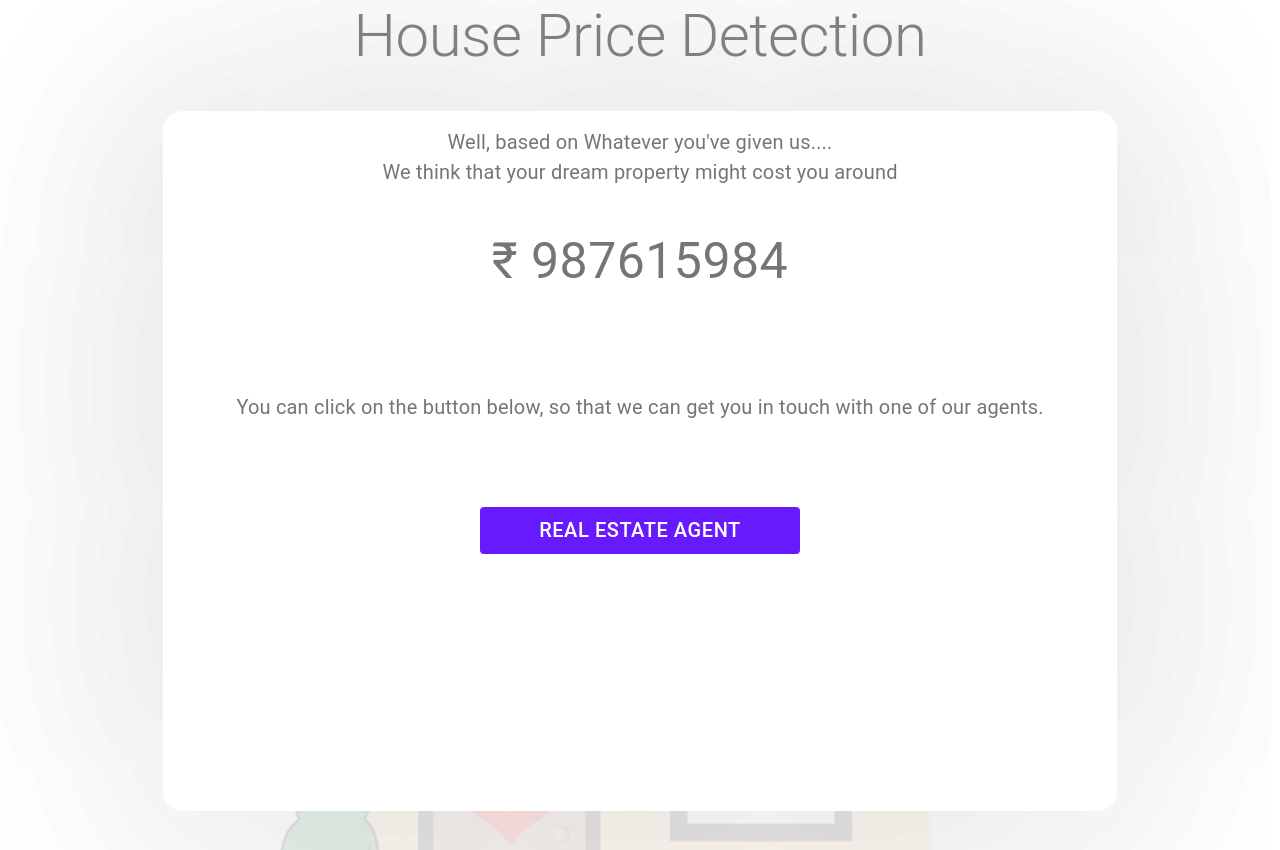
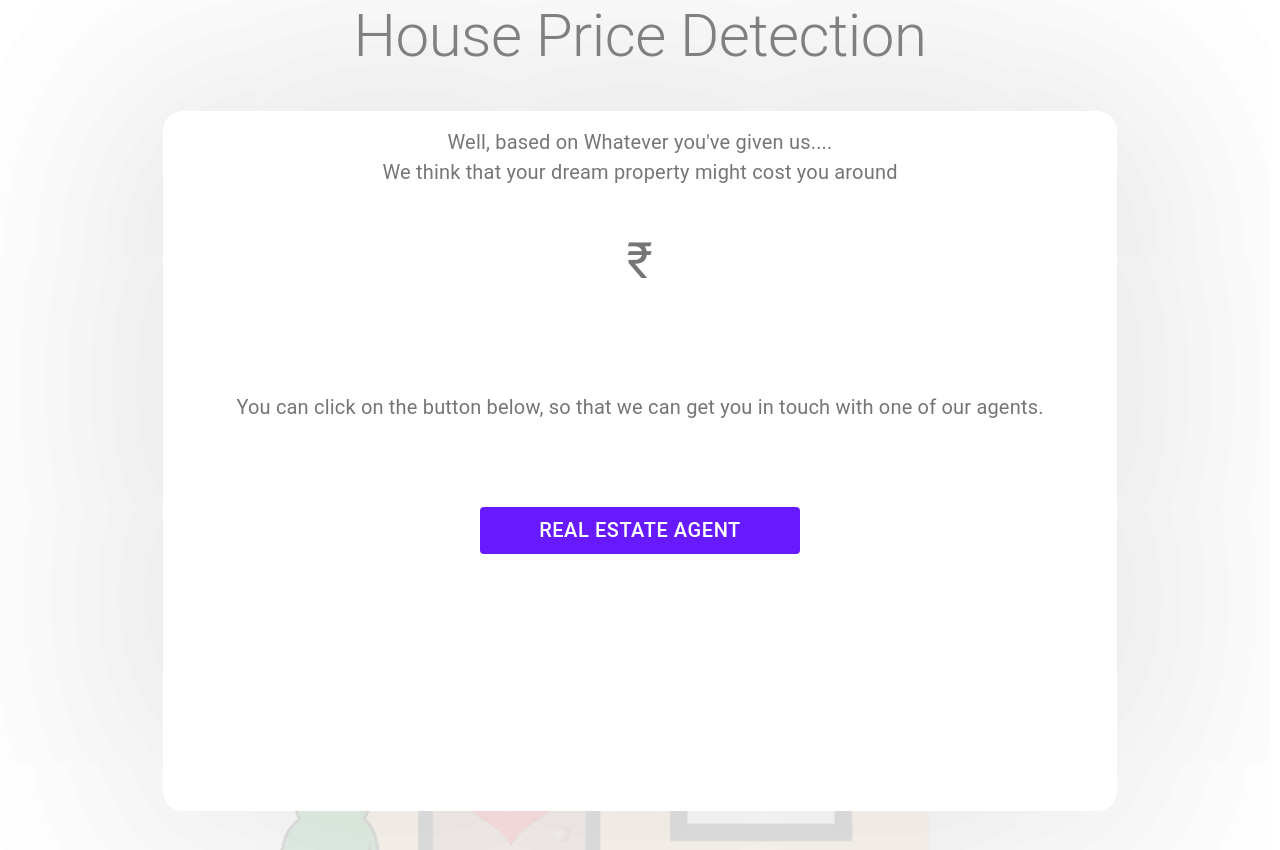
Before and after one commit to BullsEye34/NextUPProject, a React (Create React App) app in the folder Web/next-up/: page /result in a window 1280 px wide. Built offline with nearby package versions, Linux system fonts and the light colour scheme; no server answers.

Commit message:
Remove the first bracket

```diff
--- a/Web/next-up/src/result.js
+++ b/Web/next-up/src/result.js
@@ -77,7 +77,7 @@ function Result() {
                                 <CardContent>
                                     <Typography className={classes.title} color="textSecondary" gutterBottom>
                                         Well, based on Whatever you've given us.... <br></br>We think that your dream property might cost you around<br></br><br></br></Typography>
-                                    <Typography style={{ fontSize: 50 }} color="textSecondary" gutterBottom>₹ 987615984<br></br><br></br></Typography>
+                                    <Typography style={{ fontSize: 50 }} color="textSecondary" gutterBottom>₹ {predict.toString().substring(1,)}<br></br><br></br></Typography>
                                     <Typography className={classes.title} color="textSecondary" gutterBottom>You can click on the button below, so that we can get you in touch with one of our agents.
     </Typography><br></br>
                                     <br></br>
```
